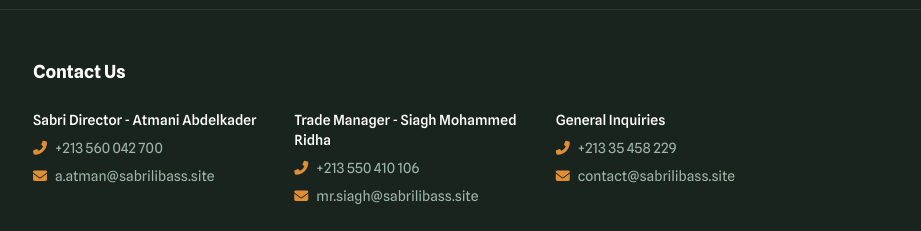
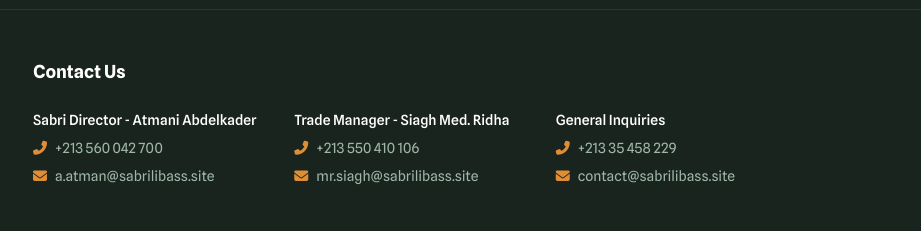
Before and after one commit to LenixDev/sabri, a website: page pages/home.html in a window 1280 px wide. Shown: the part 2805-3036 px from the top of the page, 359-1280 px from the left. Drawn offline with nearby package versions, Linux system fonts and the light colour scheme.

Commit message:
update: recontent

```diff
--- a/pages/home.html
+++ b/pages/home.html
@@ -351,7 +351,7 @@
 
                             <!-- Customer Support -->
                             <div>
-                                <h4 class="text-white font-medium mb-2">Trade Manager - Siagh Mohammed Ridha</h4>
+                                <h4 class="text-white font-medium mb-2">Trade Manager - Siagh Med. Ridha</h4>
                                 <ul class="space-y-2">
                                     <li class="flex items-center gap-2">
                                         <i class="fas fa-phone-alt text-[var(--primary-color)]"></i>
```
